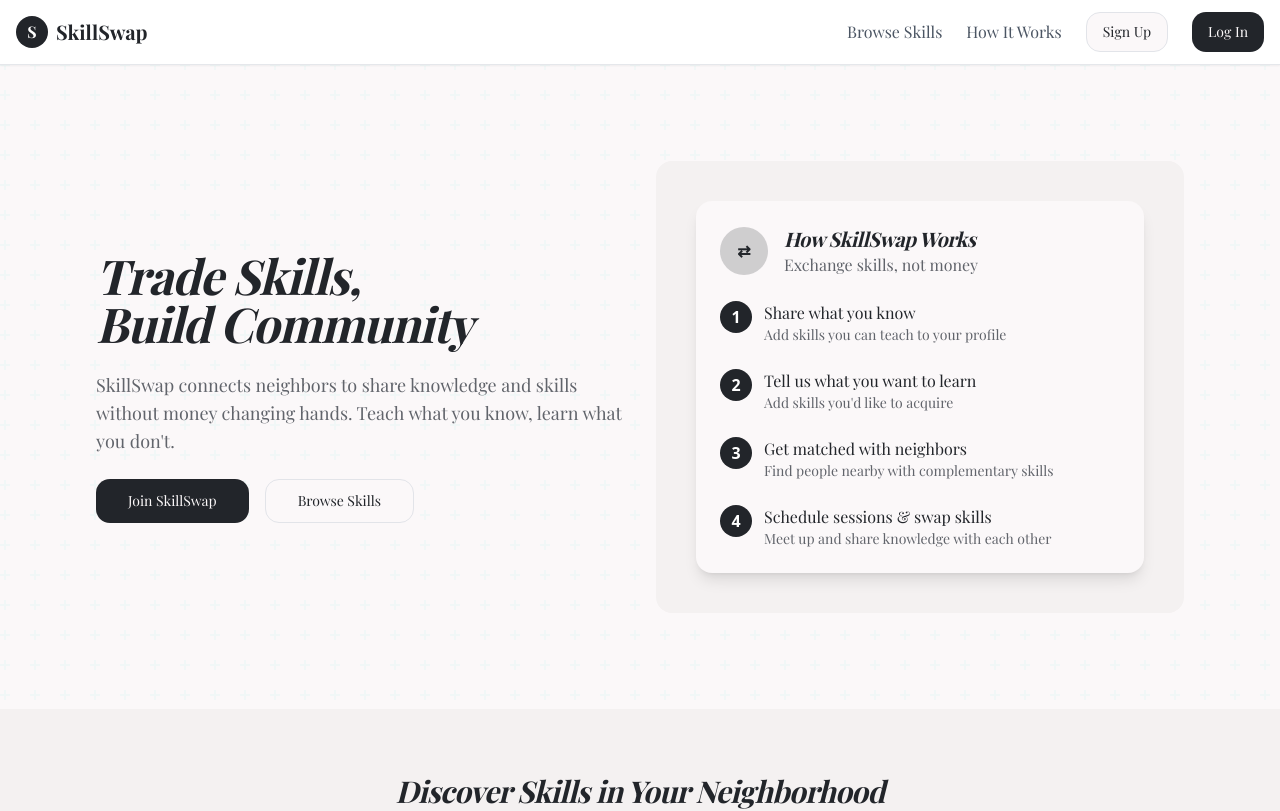
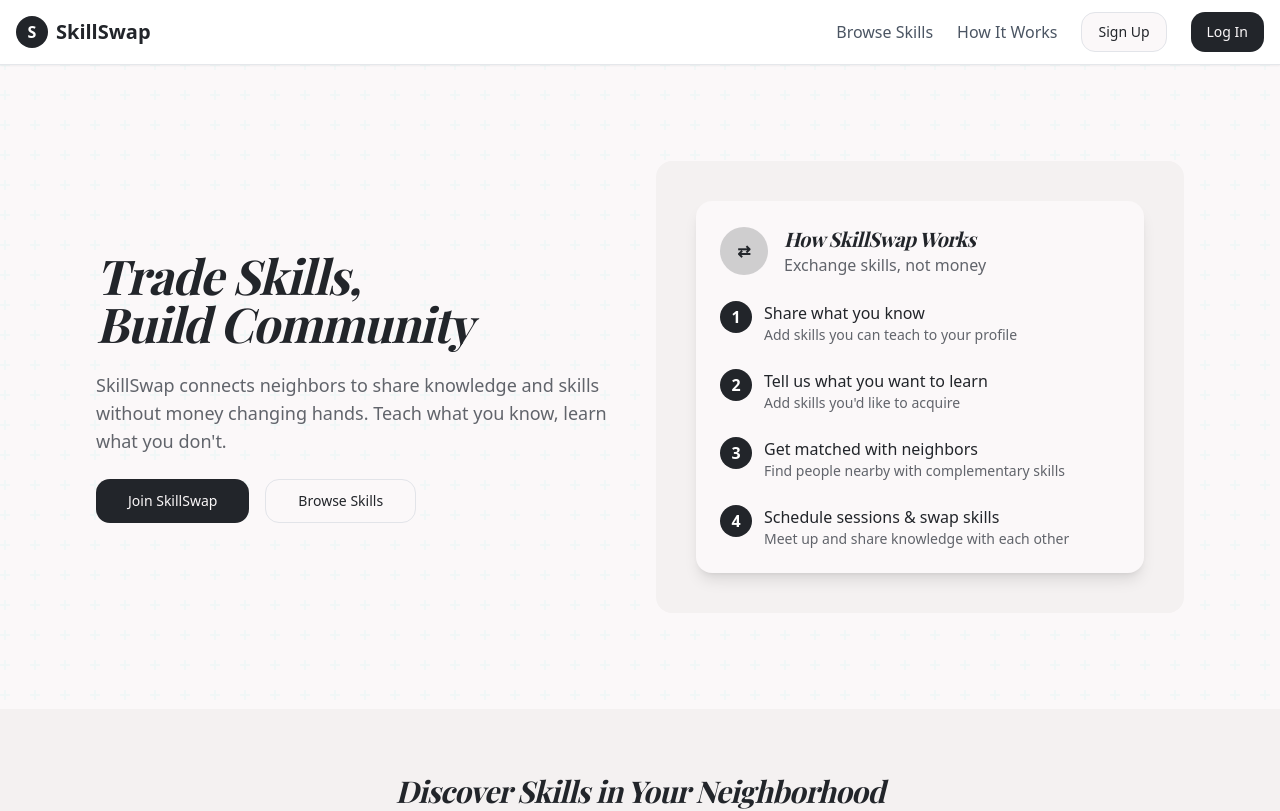
Before and after one commit to aryan6673/neighborly-skill-share, a React (Vite) app: page / in a window 1280 px wide. Shown: the top 811 px of the page. Built offline with nearby package versions, Linux system fonts and the light colour scheme; a web font is replaced by a local one.

Commit message:
Refactor font styling
Modify font styling to only apply italic font to main bold headings.

```diff
--- a/src/index.css
+++ b/src/index.css
@@ -67,15 +67,15 @@
   }
 
   p {
-    @apply font-italic;
+    @apply font-normal;
   }
 
   a {
-    @apply transition-colors font-italic;
+    @apply transition-colors;
   }
 
   button, a.btn {
-    @apply rounded-lg transition-all duration-200 transform hover:scale-[1.03] font-italic;
+    @apply rounded-lg transition-all duration-200 transform hover:scale-[1.03];
   }
 }
 
```
